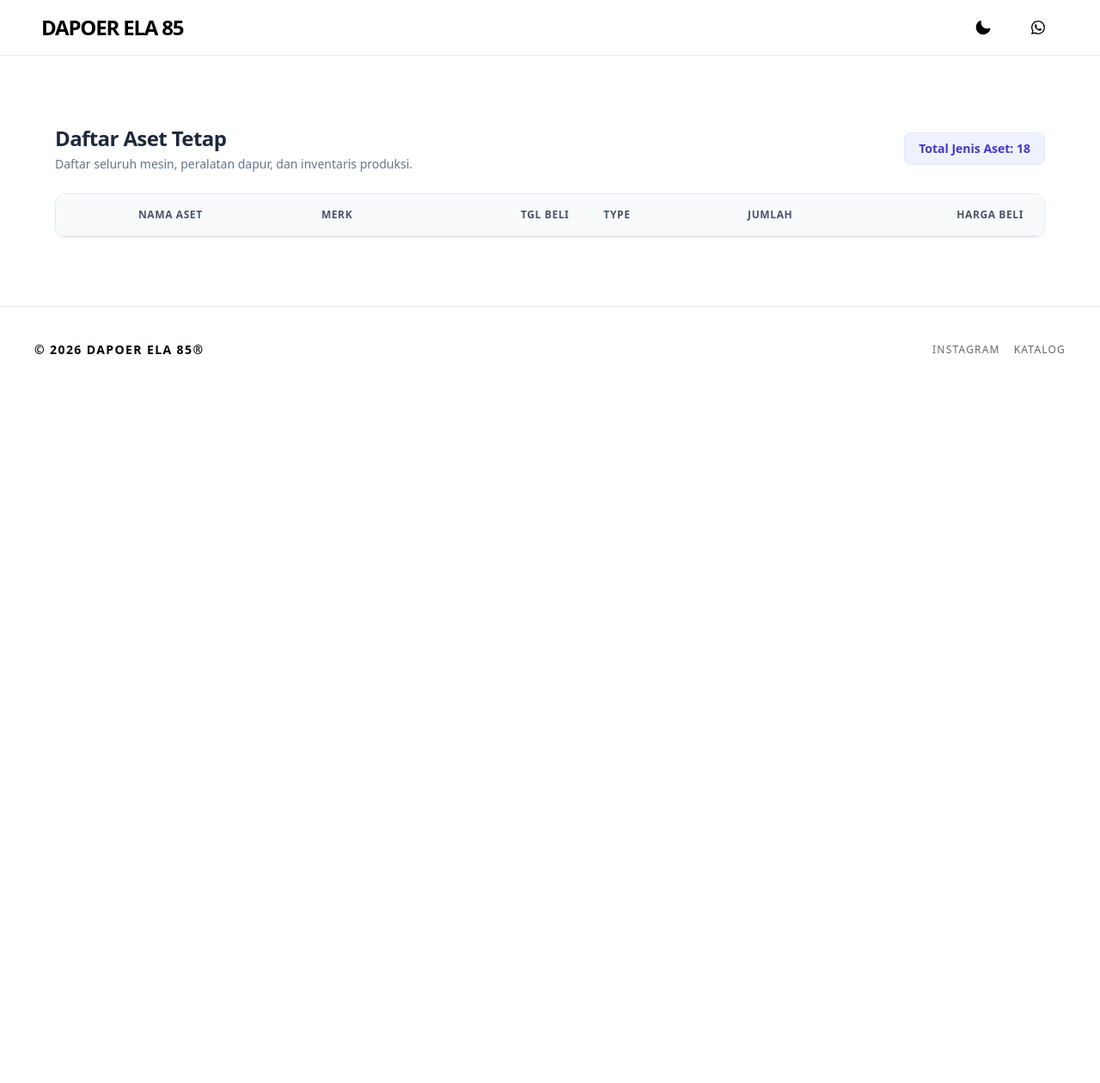
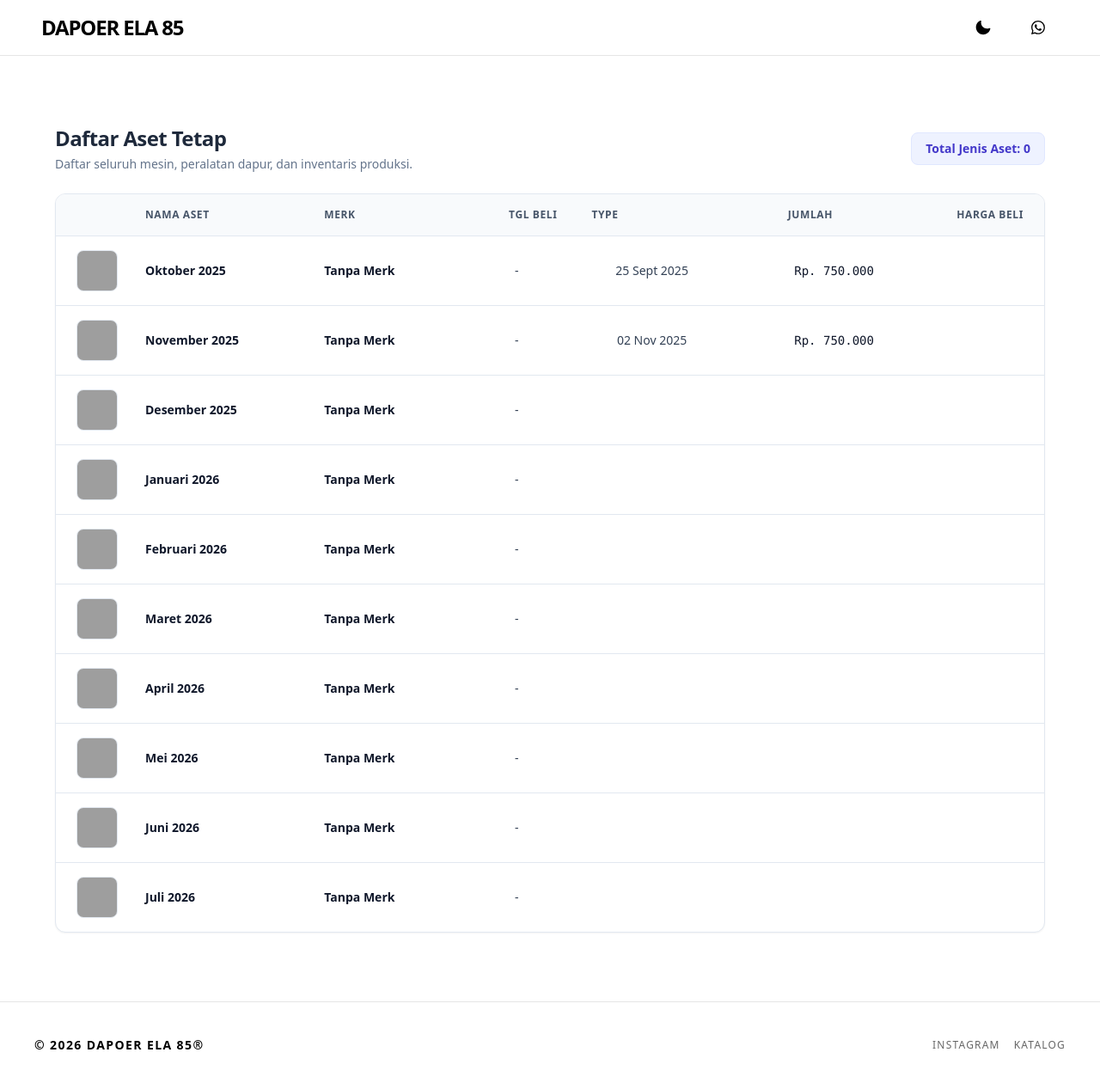
Before and after one commit to dapoerela85/dapoerela85.github.io, a Jekyll site: the page built from _pages/kontrakan.html, in a window 1280 px wide and 1266 px high. Shown: the top 1260 px of the window at 86% size. Built offline with Jekyll 4.4.1, drawn with Linux system fonts in a browser that asks for light colours; nearby versions of some CDN libraries; grey boxes are pictures that could not be loaded.

Commit message:
Update asset data references in kontrakan.html

```diff
--- a/_pages/kontrakan.html
+++ b/_pages/kontrakan.html
@@ -13,7 +13,7 @@ permalink: /kontrakan/
     </div>
 
     <div class="mt-4 md:mt-0 bg-indigo-50 border border-indigo-100 rounded-lg px-4 py-2 text-sm text-indigo-700 font-semibold w-fit">
-      Total Jenis Aset: {{ site.data.products.aset_tetap | size }}
+      Total Jenis Aset: {{ site.data.site.data.kontrakan.kontrakan | size }}
     </div>
   </div>
 
@@ -34,7 +34,7 @@ permalink: /kontrakan/
         </thead>
 
         <tbody class="divide-y divide-slate-200 text-sm text-slate-700">
-          {% for asset in site.data.site.data.kontrakan.kontrakan %}
+          {% for asset in site.data.kontrakan.kontrakan %}
             <tr class="hover:bg-slate-50 transition-colors duration-150">
 
               <td class="p-4 pl-6">
@@ -69,27 +69,16 @@ permalink: /kontrakan/
                 {% endif %}
               </td>
 
-              <td class="p-4">
-                {% if asset.type == "Peralatan Mesin" %}
-                  <span class="inline-flex items-center px-2.5 py-0.5 rounded-full text-xs font-medium bg-blue-50 text-blue-700 border border-blue-100">
-                    {{ asset.type }}
-                  </span>
-                {% else %}
-                  <span class="inline-flex items-center px-2.5 py-0.5 rounded-full text-xs font-medium bg-amber-50 text-amber-700 border border-amber-100">
-                    {{ asset.type }}
-                  </span>
-                {% endif %}
-              </td>
 
               <td class="p-4 text-center font-medium">
-                {{ asset.jumlah }}
+                {{ asset.tgl }}
               </td>
 
               <td class="p-4 text-right pr-6 font-mono font-medium {% if asset.harga_beli == 'Rp. 0' %}text-slate-400 italic{% else %}text-slate-900{% endif %}">
-                {% if asset.harga_beli == 'Rp. 0' %}
-                  Hibah / Rp. 0
+                {% if asset.nominal == 'Rp. 0' %}
+                  Rp. 0
                 {% else %}
-                  {{ asset.harga_beli }}
+                  {{ asset.nominal }}
                 {% endif %}
               </td>
 
```
